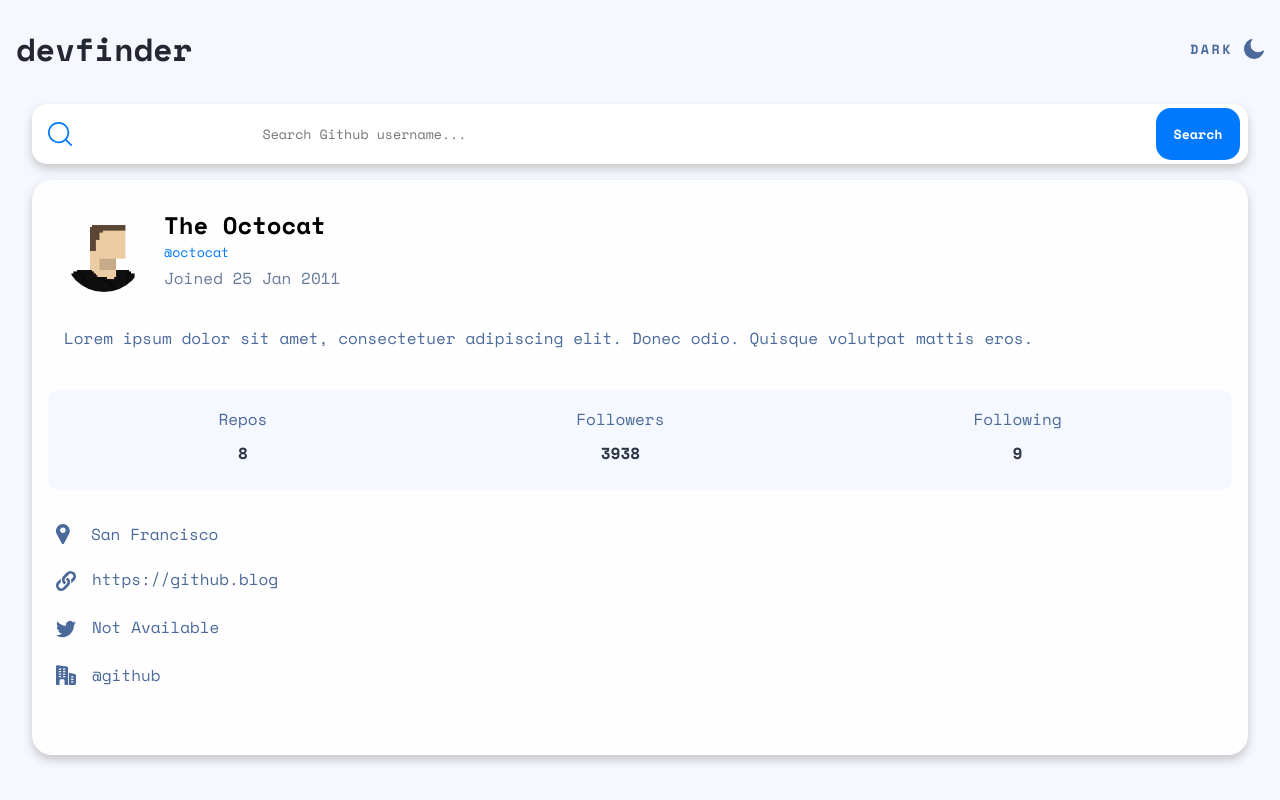
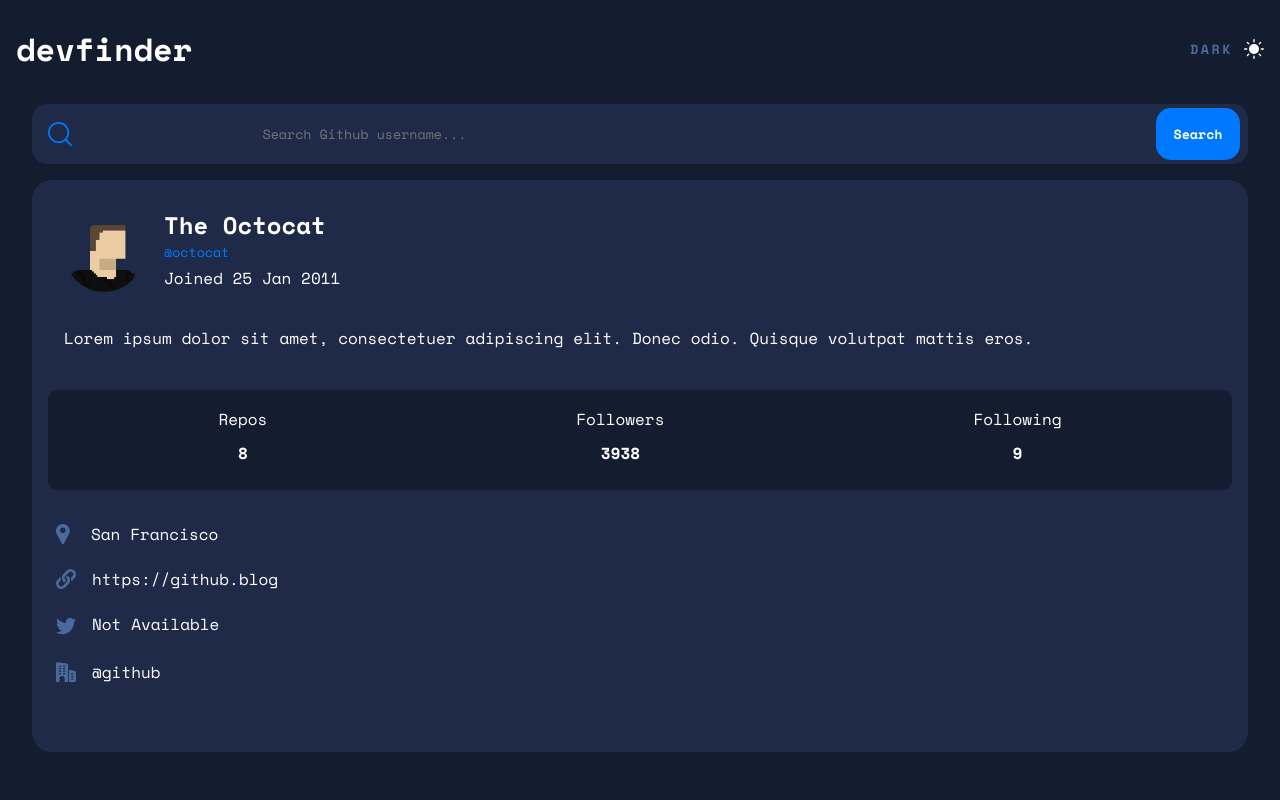
Before and after one commit to bengera/user-search-app, a website: page index.html in a window 1280 px wide. Both pictures are taken after a click on the button "DARK". Drawn offline with nearby package versions, Linux system fonts and the light colour scheme.

Commit message:
theme-switch

```diff
--- a/index.html
+++ b/index.html
@@ -8,62 +8,64 @@
   <link href="https://fonts.googleapis.com/css2?family=Space+Mono:wght@400;700&display=swap" rel="stylesheet">
   <link rel="icon" type="image/png" sizes="32x32" href="./assets/favicon-32x32.png">
   <link rel="stylesheet" href="css/style.css">
+  <script defer src="js/main.js"></script>
 
   <title>Frontend Mentor | GitHub user search app</title>
 </head>
-<body>
+<body class="light">
 
   <main>
 
  <div class="top-bar">
-    <h1>devfinder</h1>
-    <button class="top-bar__theme-switcher">DARK
-      <svg class="top-bar__theme-icon" width="20" height="20" xmlns="http://www.w3.org/2000/svg"><path d="M19.513 11.397a.701.701 0 00-.588.128 7.496 7.496 0 01-2.276 1.336 7.101 7.101 0 01-2.583.462 7.505 7.505 0 01-5.32-2.209 7.568 7.568 0 01-2.199-5.342c0-.873.154-1.72.41-2.49a6.904 6.904 0 011.227-2.21.657.657 0 00-.102-.924.701.701 0 00-.589-.128C5.32.61 3.427 1.92 2.072 3.666A10.158 10.158 0 000 9.83c0 2.8 1.125 5.342 2.967 7.19a10.025 10.025 0 007.16 2.98c2.353 0 4.527-.822 6.266-2.183a10.13 10.13 0 003.58-5.624.623.623 0 00-.46-.796z" fill="#4b6A9B" fill-rule="nonzero"/></svg>
+    <h1 class="light light">devfinder</h1>
+    <button id="theme-switcher" class="top-bar__theme-switcher">DARK
+      <svg id="icon-moon" class="top-bar__theme-icon" width="20" height="20" xmlns="http://www.w3.org/2000/svg"><path d="M19.513 11.397a.701.701 0 00-.588.128 7.496 7.496 0 01-2.276 1.336 7.101 7.101 0 01-2.583.462 7.505 7.505 0 01-5.32-2.209 7.568 7.568 0 01-2.199-5.342c0-.873.154-1.72.41-2.49a6.904 6.904 0 011.227-2.21.657.657 0 00-.102-.924.701.701 0 00-.589-.128C5.32.61 3.427 1.92 2.072 3.666A10.158 10.158 0 000 9.83c0 2.8 1.125 5.342 2.967 7.19a10.025 10.025 0 007.16 2.98c2.353 0 4.527-.822 6.266-2.183a10.13 10.13 0 003.58-5.624.623.623 0 00-.46-.796z" fill="#4b6A9B" fill-rule="nonzero"/></svg>
+      <svg id="icon-sun" width="20" height="20" xmlns="http://www.w3.org/2000/svg"><g fill="#FFF" fill-rule="nonzero"><path d="M13.545 6.455c-.9-.9-2.17-1.481-3.545-1.481a4.934 4.934 0 00-3.545 1.481c-.9.9-1.481 2.17-1.481 3.545 0 1.376.582 2.646 1.481 3.545.9.9 2.17 1.481 3.545 1.481a4.934 4.934 0 003.545-1.481c.9-.9 1.481-2.17 1.481-3.545a4.934 4.934 0 00-1.481-3.545zM10 3.413a.7.7 0 00.688-.688V.688A.7.7 0 0010 0a.7.7 0 00-.688.688v2.037a.7.7 0 00.688.688zM15.635 5.344l1.455-1.455a.67.67 0 000-.952.67.67 0 00-.952 0l-1.455 1.455a.67.67 0 000 .952c.238.264.66.264.952 0zM19.312 9.312h-2.037a.7.7 0 00-.688.688.7.7 0 00.688.688h2.037A.7.7 0 0020 10a.7.7 0 00-.688-.688zM15.608 14.656a.67.67 0 00-.952 0 .67.67 0 000 .952l1.455 1.455a.67.67 0 00.952 0 .67.67 0 000-.952l-1.455-1.455zM10 16.587a.7.7 0 00-.688.688v2.037A.7.7 0 0010 20a.7.7 0 00.688-.688v-2.037a.7.7 0 00-.688-.688zM4.365 14.656L2.91 16.111a.67.67 0 000 .952.67.67 0 00.952 0l1.455-1.455a.67.67 0 000-.952c-.238-.264-.66-.264-.952 0zM3.413 10a.7.7 0 00-.688-.688H.688A.7.7 0 000 10a.7.7 0 00.688.688h2.037A.7.7 0 003.413 10zM4.365 5.344a.67.67 0 00.952 0 .67.67 0 000-.952L3.862 2.937a.67.67 0 00-.952 0 .67.67 0 000 .952l1.455 1.455z"/></g></svg>
     </button>
     </div>
 
 
-<div class="search-bar">
+<div class="search-bar light">
   <svg height="24" width="25" xmlns="http://www.w3.org/2000/svg"><path d="M10.609 0c5.85 0 10.608 4.746 10.608 10.58 0 2.609-.952 5-2.527 6.847l5.112 5.087a.87.87 0 01-1.227 1.233l-5.118-5.093a10.58 10.58 0 01-6.848 2.505C4.759 21.16 0 16.413 0 10.58 0 4.747 4.76 0 10.609 0zm0 1.74c-4.891 0-8.87 3.965-8.87 8.84 0 4.874 3.979 8.84 8.87 8.84a8.855 8.855 0 006.213-2.537l.04-.047a.881.881 0 01.058-.053 8.786 8.786 0 002.558-6.203c0-4.875-3.979-8.84-8.87-8.84z" fill="#0079ff"/></svg>
-  <input class="search-bar__input" type="text" placeholder="Search Github username...">
+  <input class="search-bar__input light" type="text" placeholder="Search Github username...">
   <button class="btn-search">Search</button>
 </div>
 
-<div class="display">
+<div class="display light">
 
   <div class="profile">
     <img src="./assets/profile.png" alt="profile-pic" class="profile__picture">
     <div class="profile__right-content">
-  <h2 class="profile__name">The Octocat</h2>
+  <h2 class="profile__name light">The Octocat</h2>
   <small class="profile__username">@octocat</small>
-  <p class="profile__joined">Joined 25 Jan 2011</p>
+  <p class="profile__joined light">Joined 25 Jan 2011</p>
 </div><!--right-content end-->
-  <p class="profile__bio">Lorem ipsum dolor sit amet, consectetuer adipiscing elit. Donec odio. Quisque volutpat mattis eros.</p>
+  <p class="profile__bio light">Lorem ipsum dolor sit amet, consectetuer adipiscing elit. Donec odio. Quisque volutpat mattis eros.</p>
 </div> <!--profile end-->
 
-  <div class="stats">
+  <div class="stats light">
     <div class="stats__left">
-    <p class="stats__repos">Repos</p>
-    <p class="stats__repo-number">8</p>
+    <p class="stats__repos light">Repos</p>
+    <p class="stats__repo-number light">8</p>
   </div>
   <div class="stats__middle">
-    <p class="stats__followers">Followers</p>
-    <p class="stats__followers-number">3938</p>
+    <p class="stats__followers light">Followers</p>
+    <p class="stats__followers-number light">3938</p>
   </div>
   <div class="stats__right">
-    <p class="stats__following">Following</p>
-    <p class="stats__following-number">9</p>
+    <p class="stats__following light">Following</p>
+    <p class="stats__following-number light">9</p>
   </div>
   </div>
 
-  <div class="links">
+  <div class="links light">
     <div class="links__location">
       <svg height="20" width="19" xmlns="http://www.w3.org/2000/svg"><path d="M12.797 3.425C11.584 1.33 9.427.05 7.03.002a7.483 7.483 0 00-.308 0C4.325.05 2.17 1.33.955 3.425a6.963 6.963 0 00-.09 6.88l4.959 9.077.007.012c.218.38.609.606 1.045.606.437 0 .828-.226 1.046-.606l.007-.012 4.96-9.077a6.963 6.963 0 00-.092-6.88zm-5.92 5.638c-1.552 0-2.813-1.262-2.813-2.813s1.261-2.812 2.812-2.812S9.69 4.699 9.69 6.25 8.427 9.063 6.876 9.063z" fill="#4b6a9b"/></svg>
       <p class="links__location-name">San Francisco</p>
     </div>
       <div class="links__website">
         <svg height="20" width="20" xmlns="http://www.w3.org/2000/svg"><g fill="#4b6a9b"><path d="M7.404 5.012c-2.355 2.437-1.841 6.482.857 8.273.089.06.207.048.283-.027.568-.555 1.049-1.093 1.47-1.776a.213.213 0 00-.084-.3A2.743 2.743 0 018.878 10.1a2.64 2.64 0 01-.223-1.803c.168-.815 1.043-1.573 1.711-2.274l-.004-.002 2.504-2.555a2.568 2.568 0 013.648-.019 2.6 2.6 0 01.037 3.666l-1.517 1.56a.266.266 0 00-.06.273c.35 1.012.435 2.44.201 3.519-.006.03.031.05.053.028l3.228-3.295c2.062-2.105 2.044-5.531-.04-7.615a5.416 5.416 0 00-7.691.04L7.417 4.998l-.013.014z"/><path d="M13.439 13.75a.401.401 0 00.006-.003c.659-1.204.788-2.586.48-3.933l-.002.002-.001-.001a5.434 5.434 0 00-2.19-3.124.3.3 0 00-.333.015c-.553.448-1.095 1.021-1.452 1.754a.243.243 0 00.096.317c.415.24.79.593 1.04 1.061h.001c.196.33.388.958.263 1.632-.116.894-1.019 1.714-1.736 2.453-.546.559-1.935 1.974-2.49 2.542a2.6 2.6 0 01-3.666.037 2.6 2.6 0 01-.038-3.666l1.521-1.564A.266.266 0 005 11.004c-.338-1.036-.43-2.432-.217-3.51.006-.03-.031-.049-.053-.027l-3.179 3.245c-2.083 2.126-2.066 5.588.04 7.693 2.125 2.083 5.57 2.048 7.653-.078.723-.81 3.821-3.678 4.195-4.577z"/></g></svg>
-       <a href="https://github.blog" class="links__website">https://github.blog</a>
+       <a class="light" href="https://github.blog" class="links__website">https://github.blog</a>
       </div>
       <div class="links__twitter">
         <svg height="18" width="20" xmlns="http://www.w3.org/2000/svg"><path d="M20 2.799a8.549 8.549 0 01-2.363.647 4.077 4.077 0 001.804-2.266 8.194 8.194 0 01-2.6.993A4.099 4.099 0 009.75 4.977c0 .324.027.637.095.934-3.409-.166-6.425-1.8-8.452-4.288a4.128 4.128 0 00-.56 2.072c0 1.42.73 2.679 1.82 3.408A4.05 4.05 0 01.8 6.598v.045a4.119 4.119 0 003.285 4.028 4.092 4.092 0 01-1.075.135c-.263 0-.528-.015-.776-.07.531 1.624 2.038 2.818 3.831 2.857A8.239 8.239 0 01.981 15.34 7.68 7.68 0 010 15.285a11.543 11.543 0 006.29 1.84c7.545 0 11.67-6.25 11.67-11.667 0-.182-.006-.357-.015-.53A8.18 8.18 0 0020 2.798z" fill="#4b6a9b"/></svg>
@@ -71,7 +73,7 @@
       </div>
       <div class="links__company">
         <svg height="20" width="20" xmlns="http://www.w3.org/2000/svg"><g fill="#4b6a9b"><path d="M10.858 1.558L1.7.167A1.477 1.477 0 00.517.492 1.49 1.49 0 000 1.608v17.559c0 .458.375.833.833.833h2.709v-4.375c0-.808.65-1.458 1.458-1.458h2.083c.809 0 1.459.65 1.459 1.458V20h3.541V3a1.46 1.46 0 00-1.225-1.442zM4.583 12.292h-1.25a.625.625 0 010-1.25h1.25a.625.625 0 010 1.25zm0-2.5h-1.25a.625.625 0 010-1.25h1.25a.625.625 0 010 1.25zm0-2.5h-1.25a.625.625 0 010-1.25h1.25a.625.625 0 010 1.25zm0-2.5h-1.25a.625.625 0 010-1.25h1.25a.625.625 0 010 1.25zm4.167 7.5H7.5a.625.625 0 010-1.25h1.25a.625.625 0 010 1.25zm0-2.5H7.5a.625.625 0 010-1.25h1.25a.625.625 0 010 1.25zm0-2.5H7.5a.625.625 0 010-1.25h1.25a.625.625 0 010 1.25zm0-2.5H7.5a.625.625 0 010-1.25h1.25a.625.625 0 010 1.25zM18.85 9.035l-5.933-1.242V20h5.625A1.46 1.46 0 0020 18.542V10.46c0-.688-.47-1.274-1.15-1.425zM16.875 17.5h-1.25a.625.625 0 010-1.25h1.25a.625.625 0 010 1.25zm0-2.5h-1.25a.625.625 0 010-1.25h1.25a.625.625 0 010 1.25zm0-2.5h-1.25a.625.625 0 010-1.25h1.25a.625.625 0 010 1.25z"/></g></svg>
-        <a class="link-default" href="@github">@github</a>
+        <a class="link-default light" href="@github">@github</a>
       </div>
 
   </div>
--- /dev/null
+++ b/js/main.js
@@ -0,0 +1,43 @@
+const themeButton = document.getElementById("theme-switcher");
+const iconMoon = document.getElementById('icon-moon');
+const iconSun = document.getElementById('icon-sun');
+const textNode = themeButton.childNodes[1];
+
+
+themeButton.addEventListener('click', switchTheme);
+
+function switchTheme() {
+  if (textNode.nodeValue === "Light") {
+    textNode.nodeValue = "Dark";
+  } else {
+    textNode.nodeValue = "Light";
+  }
+        // Get all elements in the document
+    const elements = document.querySelectorAll('*');
+        // Loop through each element
+    elements.forEach(element => {
+      // Check if the element has a class
+      if (element.classList.length > 0) {
+        // Loop through each class of the element
+        element.classList.forEach(className => {
+          // Check if the class is 'light' or 'dark'
+          if (className === 'light') {
+            element.classList.remove('light');
+            element.classList.add('dark');
+            iconMoon.style.display= 'none';
+            iconSun.style.display= 'block';
+
+
+
+          } else if (className === 'dark') {
+            element.classList.remove('dark');
+            element.classList.add('light');
+            iconMoon.style.display= 'block';
+            iconSun.style.display= 'none';
+
+
+          }
+        });
+      }
+    });
+  }
--- a/sass/base/_global.scss
+++ b/sass/base/_global.scss
@@ -14,8 +14,7 @@
 }
 
 body {
-  background-color: $color-blue-primary;
-  background-color: $color-white-grey;
+  // background-color: $color-white-grey;
   line-height: 26px;
   margin: 0 auto;
   overflow-x: hidden;
@@ -23,10 +22,15 @@
 }
 
 main {
+
 }
 
 h1 {
-  color: #222731;
+  // color: #222731;
+}
+
+::placeholder {
+  opacity: 1;
 }
 
 .top-bar {
@@ -56,8 +60,8 @@
 
 // Search Bar
 .search-bar {
-  // border: 2px solid red;
-  background-color: $color-white;
+
+  // background-color: $color-white;
   border-radius: 15px;
   display: flex;
   justify-content: space-between;
@@ -66,9 +70,7 @@
   margin: 0 auto;
   padding: 0.5rem;
   height: 60px;
-  // box-shadow: 0px 5px 10px 0px rgba(184, 184, 184, 0.75);
-  // -webkit-box-shadow: 0px 5px 10px 0px rgba(184, 184, 184, 0.75);
-  // -moz-box-shadow: 0px 5px 10px 0px rgba(184, 184, 184, 0.75);
+
 
   &__input {
     width: 60%;
@@ -96,15 +98,9 @@
   margin-left: 0.5rem;
 }
 
-.display,
-.search-bar {
-  box-shadow: 0px 5px 10px 0px rgba(184, 184, 184, 0.75);
-  -webkit-box-shadow: 0px 5px 10px 0px rgba(184, 184, 184, 0.75);
-  -moz-box-shadow: 0px 5px 10px 0px rgba(184, 184, 184, 0.75);
-}
 
 .display {
-  background-color: $color-white-smoke;
+  // background-color: $color-white-smoke;
   border-radius: 20px;
   max-width: 95%;
   padding: 1rem;
@@ -136,7 +132,7 @@
   }
 
   &__joined {
-    color: $color-slate-grey;
+    // color: $color-slate-grey;
   }
 
   &__bio {
@@ -150,7 +146,7 @@
 .stats {
   display: flex;
   justify-content: space-around;
-  background-color: $color-white-grey;
+  // background-color: $color-white-grey;
   border-radius: 10px;
   padding: 1rem;
   text-align: center;
@@ -159,12 +155,12 @@
   }
 
   &__repos {
-    color: $color-steel-blue;
+    // color: $color-steel-blue;
     margin-bottom: 8px;
   }
 
   &__repo-number {
-    color: $color-navy-blue;
+    // color: $color-navy-blue;
     font-weight: $font-bold;
   }
 
@@ -172,12 +168,12 @@
   }
 
   &__followers {
-    color: $color-steel-blue;
+    // color: $color-steel-blue;
     margin-bottom: 8px;
   }
 
   &__followers-number {
-    color: $color-navy-blue;
+    // color: $color-navy-blue;
     font-weight: $font-bold;
   }
 
@@ -185,12 +181,12 @@
   }
 
   &__following {
-    color: $color-steel-blue;
+    // color: $color-steel-blue;
     margin-bottom: 8px;
   }
 
   &__following-number {
-    color: $color-navy-blue;
+    // color: $color-navy-blue;
     font-weight: $font-bold;
     margin-bottom: 8px;
   }
@@ -201,7 +197,7 @@
   display: flex;
   flex-direction: column;
   gap: 1rem;
-  color: $color-steel-blue;
+  // color: $color-steel-blue;
   margin-bottom: 2.5rem;
   padding: 0.5rem;
 
@@ -229,10 +225,148 @@
 }
 
 a {
-  color: $color-steel-blue;
+  // color: $color-steel-blue;
   text-decoration: none;
 }
 
 input:focus {
   outline: 1px dotted $color-slate-grey;
 }
+
+//ICONS
+#icon-moon {
+  display: block;
+}
+
+#icon-sun {
+  display: none;
+}
+
+
+
+//LIGHT THEMES
+
+body.light {
+  background-color: $color-white-grey;
+}
+
+h1.light {
+  color: #222731;
+}
+
+
+
+.profile__name.light,
+.profile__joined.light,
+.profile__bio.light {
+    color: $color-slate-grey;
+}
+
+
+.search-bar.light,
+.search-bar__input.light
+ {
+
+  background-color: $color-white;
+
+}
+
+.stats.light {
+  background-color: $color-white-grey;
+}
+
+.stats__repos.light,
+.stats__followers.light,
+.stats__following.light {
+  color: $color-steel-blue;
+}
+
+.stats__repo-number.light,
+.stats__followers-number.light,
+.stats__following-number.light {
+  color: $color-navy-blue;
+
+}
+
+.display.light {
+  background-color: $color-white-smoke;
+}
+
+.display.light,
+.search-bar.light {
+  box-shadow: 0px 5px 10px 0px rgba(184, 184, 184, 0.75);
+  -webkit-box-shadow: 0px 5px 10px 0px rgba(184, 184, 184, 0.75);
+  -moz-box-shadow: 0px 5px 10px 0px rgba(184, 184, 184, 0.75);
+}
+
+.search-bar__input.light {
+  color: $color-steel-blue;
+ }
+
+ .links.light {
+  color: $color-steel-blue;
+ }
+
+ a.light {
+  color: $color-steel-blue;
+ }
+
+
+
+// DARK THEMES
+
+body.dark {
+  background-color: $color-dark-navy;
+}
+
+h1.dark {
+  color: $color-white;
+}
+
+.profile__name.dark,
+.profile__joined.dark,
+.profile__bio.dark {
+    color: $color-white;
+}
+
+.search-bar.dark,
+.search-bar__input.dark,
+.display.dark {
+
+  background-color: $color-dark-steel;
+
+}
+
+.stats.dark {
+  background-color: $color-dark-navy;
+}
+
+.stats__repos.dark,
+.stats__followers.dark,
+.stats__following.dark {
+  color: $color-white;
+}
+
+.stats__repo-number.dark,
+.stats__followers-number.dark,
+.stats__following-number.dark {
+  color: $color-white;
+
+}
+
+.display.dark,
+.search-bar.dark {
+  box-shadow: 0;
+}
+
+.search-bar__input.dark {
+  color: $color-white;
+ }
+
+ .links.dark {
+  color: $color-white;
+ }
+
+ a.dark {
+  color: $color-white;
+ }
```
Also changed, not shown: css/style.css, 1 other file.
